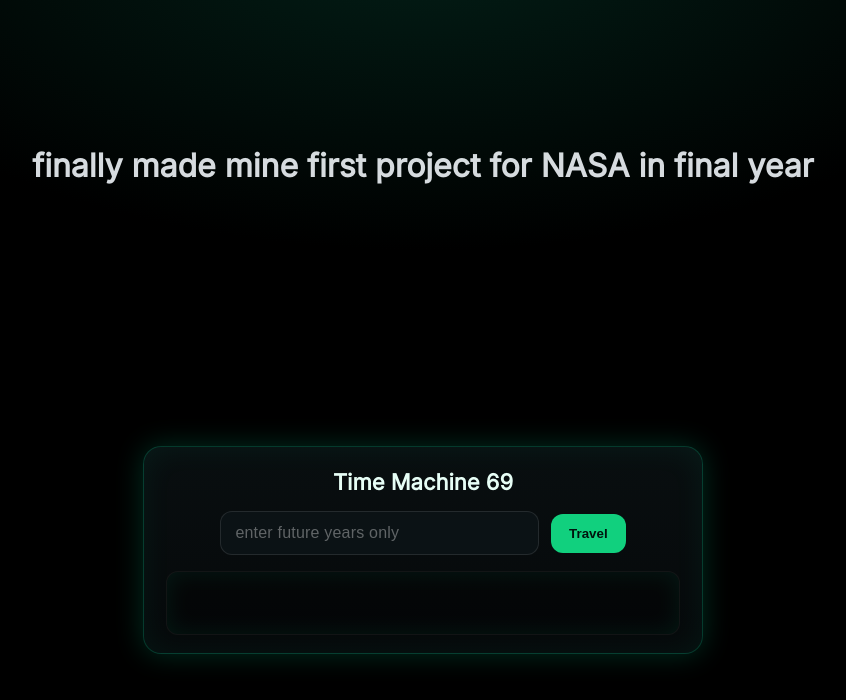
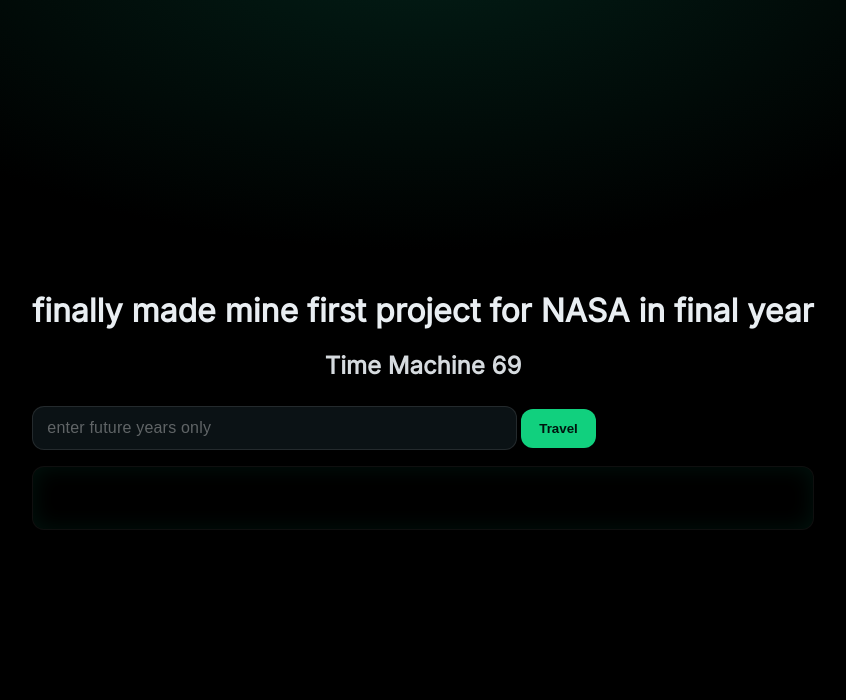
Before and after one commit to mrharyyy/time-machine-69, a plain HTML site: page index.html in a window 1280 px wide. Shown: the whole page, without its empty margins (217-1063 px from the left). Drawn offline with Linux system fonts and the light colour scheme.

Commit message:
Update index.html

```diff
--- a/index.html
+++ b/index.html
@@ -1,25 +1,28 @@
 <!doctype html>
 <html lang="en">
 <head>
-  <meta charset="utf-8"/>
-  <meta name="viewport" content="width=device-width, initial-scale=1"/>
+  <meta charset="utf-8" />
+  <meta name="viewport" content="width=device-width, initial-scale=1" />
   <title>Time Machine 69</title>
-  <link rel="stylesheet" href="style.css"/>
+  <link rel="stylesheet" href="style.css" />
 </head>
 <body>
-  <h1 class="title">finally made mine first project for NASA in final year</h1>
+  <main class="wrap">
+    <h1 class="headline">finally made mine first project for NASA in final year</h1>
 
-  <div class="box">
-    <div class="header">Time Machine 69</div>
+    <section class="panel">
+      <h2 class="title">Time Machine 69</h2>
 
-    <div class="controls">
-      <input id="year" inputmode="numeric" autocomplete="off"
-             placeholder="enter future years only"/>
-      <button id="go">Travel</button>
-    </div>
+      <div class="inputs">
+        <input id="year" type="number" inputmode="numeric"
+               placeholder="enter future years only" />
+        <button id="go">Travel</button>
+      </div>
 
-    <div id="screen" aria-live="polite"></div>
-  </div>
+      <p id="hint" class="hint"></p>
+      <div id="screen" class="screen" aria-live="polite"></div>
+    </section>
+  </main>
 
   <script src="app.js"></script>
 </body>
```
